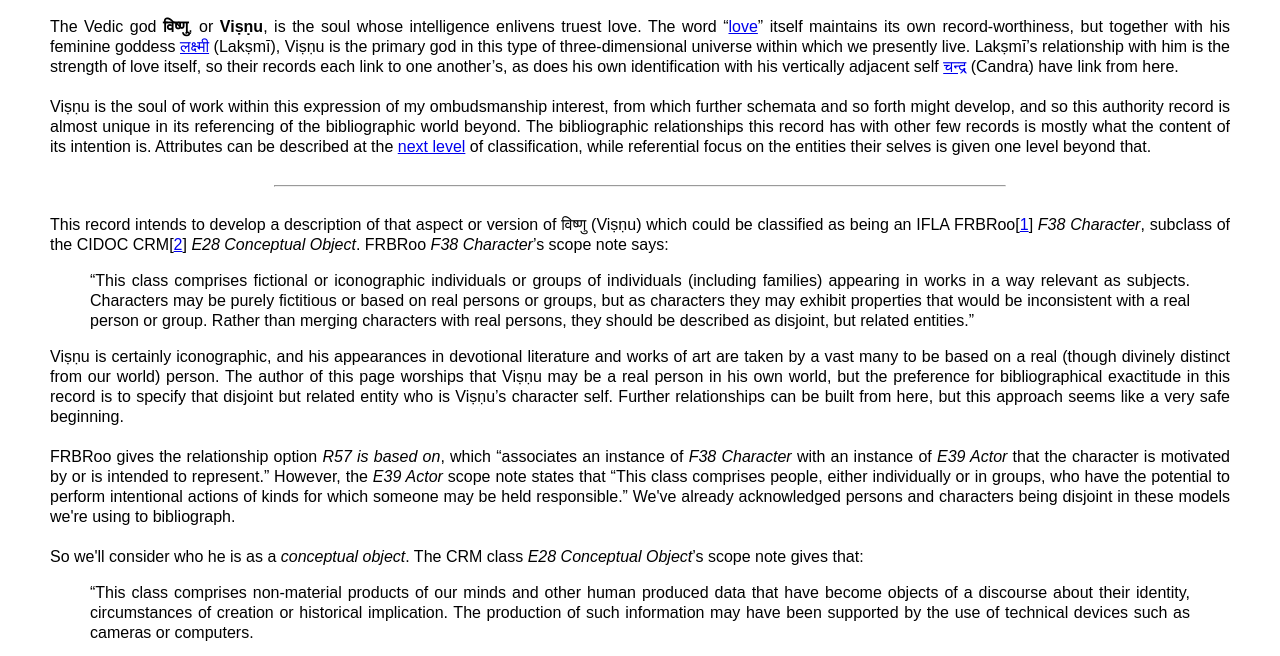
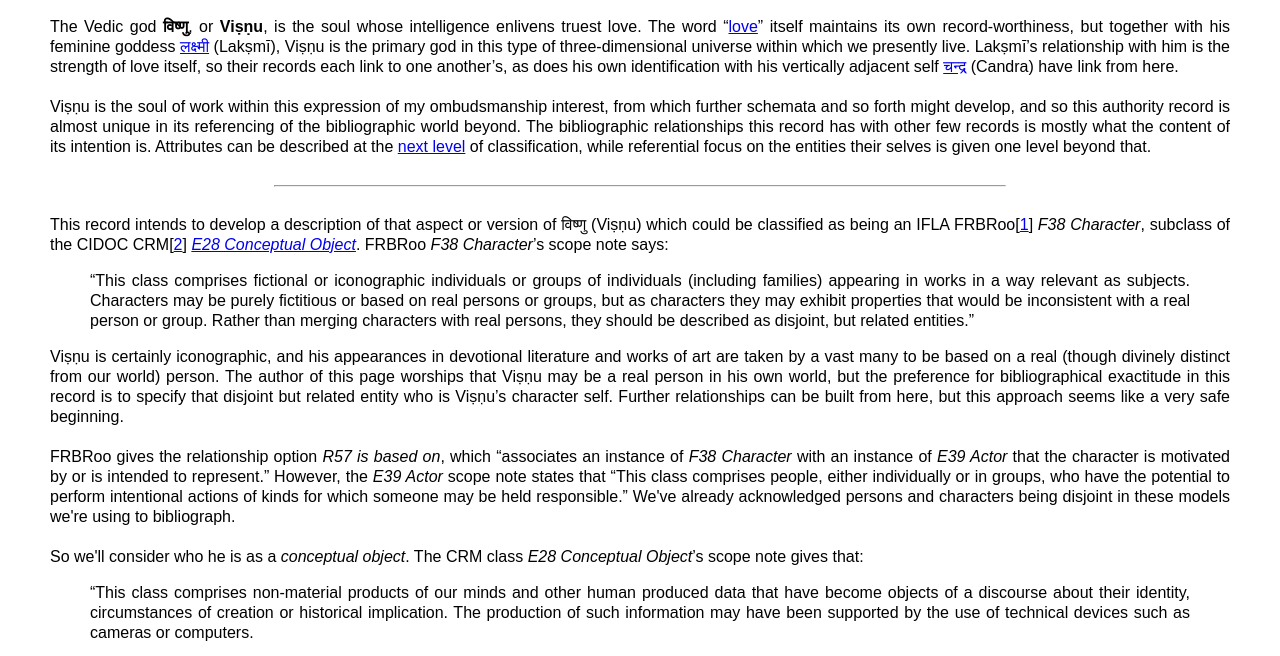
Before and after one commit to recoverlab/a665566-Ombudsmanship, a plain HTML site: page public/विष्णु_(character).html in a window 1280 px wide. Shown: the part 136-792 px from the top of the page. Drawn offline with Linux system fonts and the light colour scheme.

Commit message:
Update विष्णु_(character).html

```diff
--- a/public/विष्णु_(character).html
+++ b/public/विष्णु_(character).html
@@ -30,7 +30,7 @@
         </div>
         <br /><hr style="width: 61.8%" /><br />
         <div style="text-align: justify">
-            This record intends to develop a description of that aspect or version of विष्णु (Viṣṇu) which could be classified as being an IFLA FRBRoo[<a href="#1">1</a>] <span style="font-style: italic">F38 Character</span>, subclass of the CIDOC CRM[<a href="#2">2</a>] <span style="font-style: italic">E28 Conceptual Object</span>.
+            This record intends to develop a description of that aspect or version of विष्णु (Viṣṇu) which could be classified as being an IFLA FRBRoo[<a href="#1">1</a>] <span style="font-style: italic">F38 Character</span>, subclass of the CIDOC CRM[<a href="#2">2</a>] <span style="font-style: italic"><a href="concept.html">E28 Conceptual Object</a></span>.
             FRBRoo <span style="font-style: italic">F38 Character</span>’s scope note says:
             <blockquote>
                 “This class comprises fictional or iconographic individuals or groups of individuals (including families) appearing in works in a way relevant as subjects.
```
